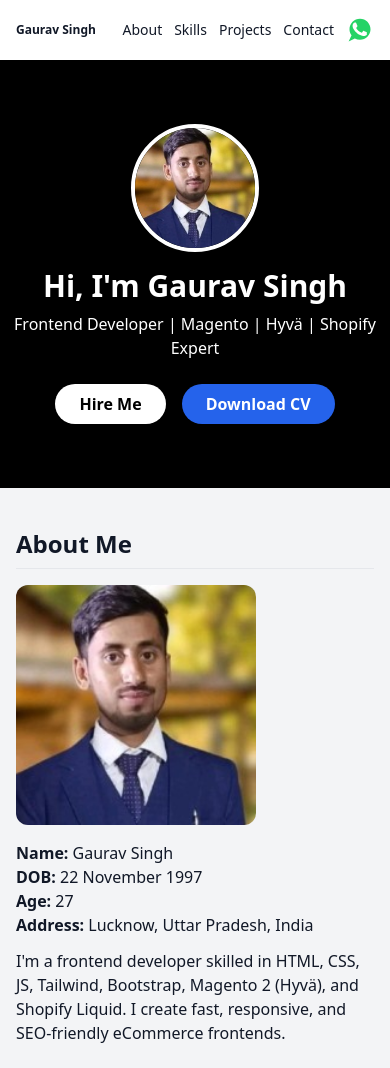
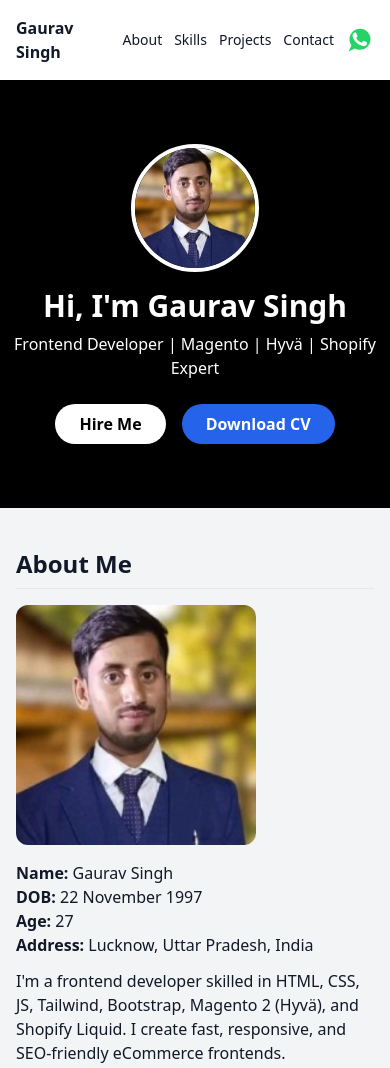
Before and after one commit to singhgaurav98/Portfolio, a plain HTML site: page index.html in a window 390 px wide. Shown: the top 1068 px of the page. Drawn offline with nearby package versions, Linux system fonts and the light colour scheme.

Commit message:
Update index.html

```diff
--- a/index.html
+++ b/index.html
@@ -11,7 +11,7 @@
 <!-- Header -->
 <header class="bg-white shadow py-4">
     <div class="container mx-auto flex justify-between items-center px-4">
-        <h1 class="text-xs md:text-xl font-bold">Gaurav Singh</h1>
+        <h1 class="text-base md:text-xl font-bold">Gaurav Singh</h1>
         <nav class="flex items-center gap-3 md:gap-6 text-sm font-medium">
             <a href="#about" class="hover:text-blue-600">About</a>
             <a href="#skills" class="hover:text-blue-600">Skills</a>
```
